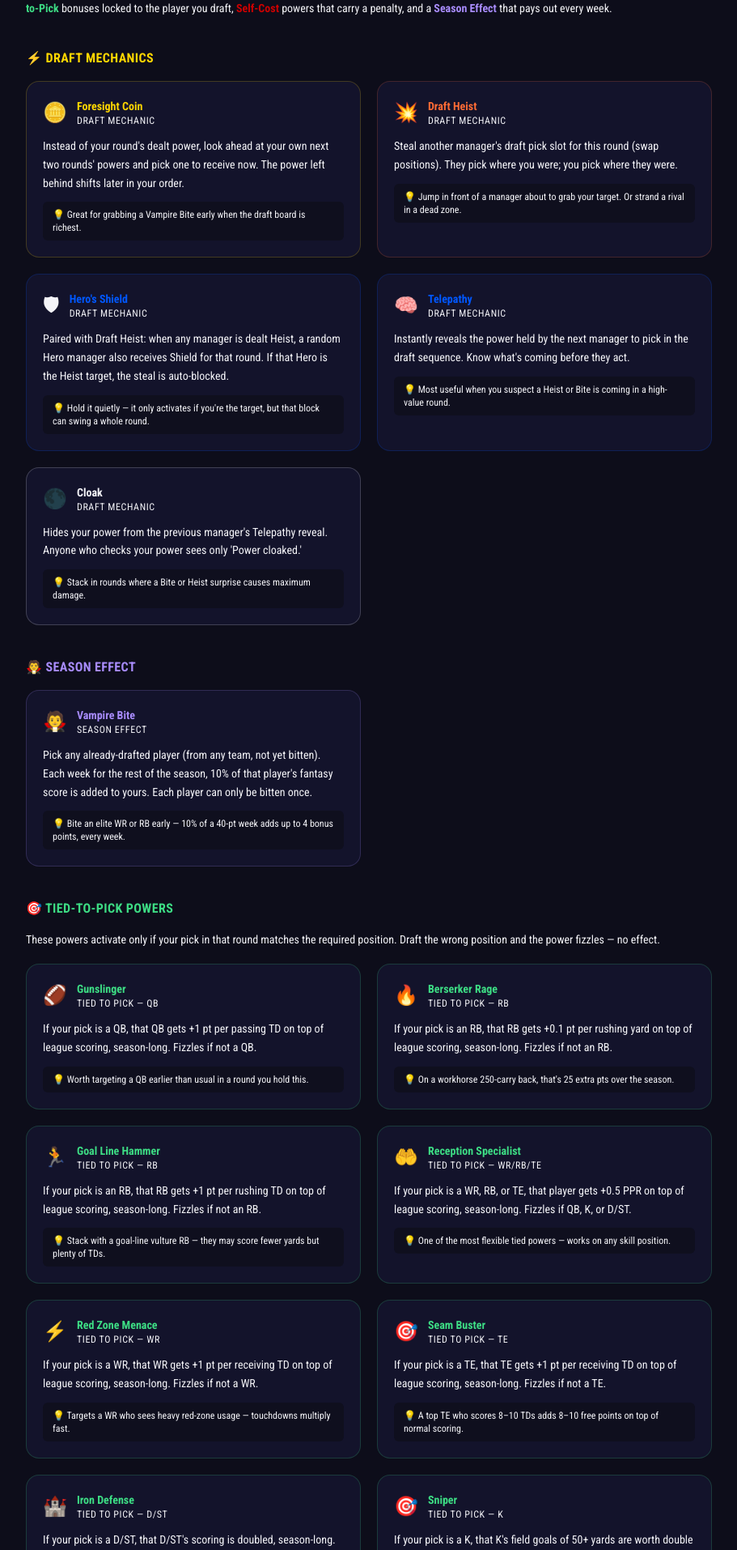
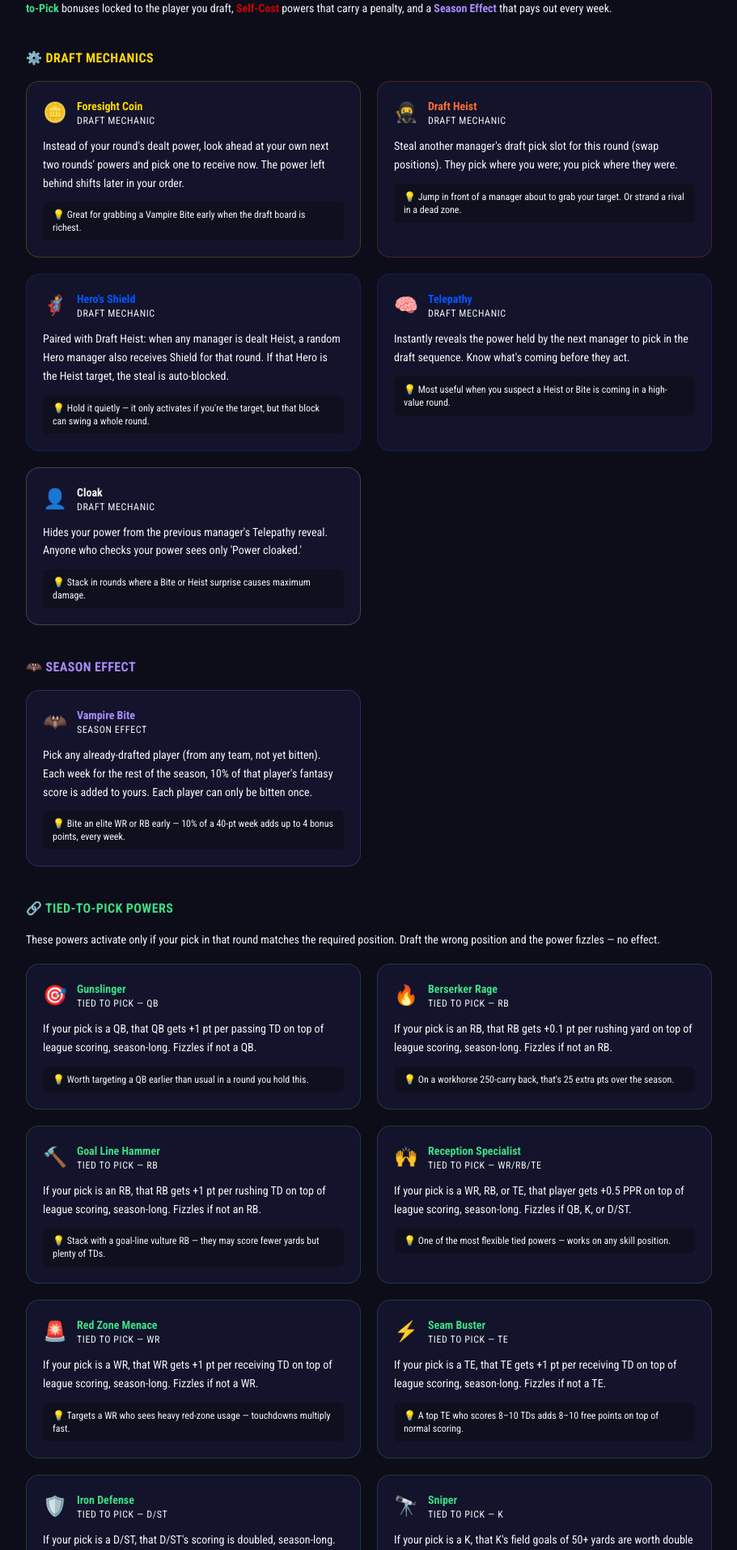
Before and after one commit to ecrafrnir3-cmyk/uff-platform, a Next.js app: page /guide in a window 1280 px wide. Shown: the part 1346-3260 px from the top of the page at 81% size, without its empty margins (184-1095 px from the left). Built offline with nearby package versions, Linux system fonts and the light colour scheme.

Commit message:
feat: power emoji badges on lineup cards, compact powers section, guide icons

```diff
--- a/src/app/dashboard/league/[id]/roster/page.tsx
+++ b/src/app/dashboard/league/[id]/roster/page.tsx
@@ -39,6 +39,10 @@ interface NegatedPlayerRow {
   player_id: string;
   players: { full_name: string } | null;
   restored_at: string | null;
+}
+interface PlayerPowerRow {
+  player_id: string;
+  power: string;
 }
 interface NewsItem { title: string; link: string; }
 interface TradeRow {
@@ -90,6 +94,21 @@ const POS_COLOR: Record<string, string> = {
   K:   "#f4f4f8",
   DEF: VILLAIN_COLOR,
   DST: VILLAIN_COLOR,
+};
+
+// Draft-mechanic slugs are excluded from roster badges (they fired during the draft)
+const SLUG_TO_POWER_INFO: Record<string, { emoji: string; name: string }> = {
+  gunslinger:           { emoji: "🎯", name: "Gunslinger" },
+  berserker_rage:       { emoji: "🔥", name: "Berserker Rage" },
+  reception_specialist: { emoji: "🙌", name: "Reception Specialist" },
+  iron_defense:         { emoji: "🛡️", name: "Iron Defense" },
+  red_zone_menace:      { emoji: "🚨", name: "Red Zone Menace" },
+  goal_line_hammer:     { emoji: "🔨", name: "Goal Line Hammer" },
+  seam_buster:          { emoji: "⚡", name: "Seam Buster" },
+  sniper:               { emoji: "🔭", name: "Sniper" },
+  power_negation:       { emoji: "❌", name: "Power Negation" },
+  time_stone:           { emoji: "⏳", name: "Time Stone" },
+  vampire_bite:         { emoji: "🦇", name: "Vampire Bite" },
 };
 
 const POWER_STATUS_STYLES: Record<string, { label: string; color: string; bg: string }> = {
@@ -365,6 +384,7 @@ export default async function RosterPage({
     { data: gameScheduleRows },
     { data: weeklyToken },
     { data: pastTokenRows },
+    { data: playerPowerRows },
   ] = await Promise.all([
     supabase
       .from("uff_roster_players")
@@ -425,6 +445,13 @@ export default async function RosterPage({
       .eq("league_id", leagueId)
       .eq("member_id", me.id)
       .eq("status", "used"),
+    // Season powers tied to specific players (excludes draft mechanics)
+    supabase
+      .from("player_draft_powers")
+      .select("player_id, power")
+      .eq("league_id", leagueId)
+      .eq("drafted_by_user_id", user.id)
+      .returns<PlayerPowerRow[]>(),
   ]);
 
   // ── Token 9 (Recon): reveal opponent's token ────────────────────────────────────────
@@ -543,6 +570,13 @@ export default async function RosterPage({
   const negatedPlayer  = negatedList[0] ?? null;
   const pastUsedTokenIds = (pastTokenRows ?? []).map((r: { token_id: number }) => r.token_id);
 
+  // Build player_id → { emoji, name } map for inline badges on lineup cards
+  const playerPowers: Record<string, { emoji: string; name: string }> = {};
+  for (const row of (playerPowerRows ?? [])) {
+    const info = SLUG_TO_POWER_INFO[row.power];
+    if (info) playerPowers[row.player_id] = info;
+  }
+
   const slotsConfig: Record<string, number> =
     (league.lineup_slots as Record<string, number>) ??
     { QB: 1, RB: 2, WR: 2, TE: 1, FLEX: 1, K: 1, DEF: 1 };
@@ -654,6 +688,7 @@ export default async function RosterPage({
             lockTime={getWeekLockTime(week).toISOString()}
             gameTimes={Object.keys(gameTimes).length > 0 ? gameTimes : undefined}
             seasonPts={seasonPts}
+            playerPowers={Object.keys(playerPowers).length > 0 ? playerPowers : undefined}
           />
         )}
 
@@ -811,14 +846,17 @@ export default async function RosterPage({
         {/* ── Bottom row: Powers | Activity | News ── */}
         <div className="grid grid-cols-1 gap-6 lg:grid-cols-3">
 
-          {/* Powers + chips */}
+          {/* Powers — compact chip row */}
           <section className="flex flex-col gap-3">
             <h2 className="text-lg font-semibold" style={{ color: "#FFD700" }}>Your Powers</h2>
+
+            {/* Restore chip action */}
             {availableChips > 0 && (
               <div className="rounded-lg border px-3 py-2" style={{ borderColor: HERO_COLOR, background: "rgba(0,87,255,0.07)" }}>
-                <p className="text-xs uppercase tracking-wide" style={{ color: HERO_COLOR }}>Power Restore Chips</p>
-                <p className="mt-0.5 text-sm font-semibold">{availableChips} chip{availableChips !== 1 ? "s" : ""} available</p>
-                {negatedPlayer && (
+                <p className="text-xs uppercase tracking-wide" style={{ color: HERO_COLOR }}>
+                  Power Restore Chips — {availableChips} available
+                </p>
+                {negatedPlayer ? (
                   <form action={useRestoreChip} className="mt-2">
                     <input type="hidden" name="leagueId" value={leagueId} />
                     <input type="hidden" name="chipId"   value={chipList[0].id} />
@@ -828,36 +866,39 @@ export default async function RosterPage({
                       Restore {negatedPlayer.players?.full_name?.split(" ").pop() ?? "player"}
                     </button>
                   </form>
+                ) : (
+                  <p className="mt-1 text-xs" style={{ color: "#f4f4f8" }}>No negated players — bank it or trade it.</p>
                 )}
-                {!negatedPlayer && <p className="mt-1 text-xs" style={{ color: "#f4f4f8" }}>No negated players &mdash; bank it or trade it.</p>}
               </div>
             )}
+
+            {/* Compact power chips — season-effect and tied-to-pick only (draft mechanics excluded) */}
             {powerList.length === 0 ? (
               <p className="rounded-lg border p-4 text-sm" style={{ borderColor: "#2a2a40", color: "#f4f4f8" }}>
-                Powers are assigned during the draft &mdash; none yet.
+                Powers are assigned during the draft — none yet.
               </p>
             ) : (
-              <div className="flex flex-col gap-2">
-                {powerList.map((p) => {
-                  const status    = p.team_active_powers?.[0]?.status ?? "pending";
-                  const isNegated = status === "negated";
-                  return (
-                    <div key={p.id} className="rounded-lg border p-3"
-                      style={{ borderColor: isNegated ? "rgba(204,0,0,0.4)" : "#2a2a40" }}>
-                      <div className="flex items-center justify-between gap-2">
-                        <p className="text-xs uppercase tracking-wide" style={{ color: "#f4f4f8" }}>Round {p.round}</p>
-                        <PowerStatusBadge status={status} />
+              <div className="flex flex-wrap gap-2">
+                {powerList
+                  .filter((p) => p.draft_powers?.category !== "Draft Mechanic")
+                  .map((p) => {
+                    const status   = p.team_active_powers?.[0]?.status ?? "pending";
+                    const name     = p.draft_powers?.name ?? "Unknown";
+                    const slugKey  = Object.entries(SLUG_TO_POWER_INFO).find(([, v]) => v.name === name)?.[0];
+                    const emoji    = slugKey ? SLUG_TO_POWER_INFO[slugKey].emoji : "⚡";
+                    const s = POWER_STATUS_STYLES[status] ?? POWER_STATUS_STYLES.pending;
+                    return (
+                      <div
+                        key={p.id}
+                        title={`Round ${p.round} · ${status}`}
+                        className="flex items-center gap-1.5 rounded-full border px-3 py-1 text-xs font-semibold"
+                        style={{ borderColor: s.color + "55", background: s.bg, color: s.color }}
+                      >
+                        <span>{emoji}</span>
+                        <span>{name}</span>
                       </div>
-                      <p className="mt-1 text-sm font-semibold">{p.draft_powers?.name ?? "Unknown power"}</p>
-                      {isNegated && negatedPlayer && (
-                        <p className="mt-1 text-xs" style={{ color: VILLAIN_COLOR }}>
-                          {negatedPlayer.players?.full_name ?? "Your pick"} scoring halved.
-                          {availableChips > 0 ? " Use a chip above to restore." : " Earn a chip to restore."}
-                        </p>
-                      )}
-                    </div>
-                  );
-                })}
+                    );
+                  })}
               </div>
             )}
           </section>
--- a/src/app/guide/page.tsx
+++ b/src/app/guide/page.tsx
@@ -193,18 +193,18 @@ export default function GuidePage() {
 
           {/* Draft Mechanics */}
           <h3 className="text-base font-bold uppercase tracking-wide mb-4" style={{ color: "#FFD700" }}>
-            ⚡ Draft Mechanics
+            ⚙️ Draft Mechanics
           </h3>
           <div className="grid grid-cols-1 sm:grid-cols-2 gap-5 mb-10">
             <PowerCard name="Foresight Coin" category="Draft Mechanic" icon="🪙"
               description="Instead of your round's dealt power, look ahead at your own next two rounds' powers and pick one to receive now. The power left behind shifts later in your order."
               tip="💡 Great for grabbing a Vampire Bite early when the draft board is richest."
               accent="#FFD700" />
-            <PowerCard name="Draft Heist" category="Draft Mechanic" icon="💥"
+            <PowerCard name="Draft Heist" category="Draft Mechanic" icon="🥷"
               description="Steal another manager's draft pick slot for this round (swap positions). They pick where you were; you pick where they were."
               tip="💡 Jump in front of a manager about to grab your target. Or strand a rival in a dead zone."
               accent="#FF6B35" />
-            <PowerCard name="Hero's Shield" category="Draft Mechanic" icon="🛡"
+            <PowerCard name="Hero's Shield" category="Draft Mechanic" icon="🦸"
               description="Paired with Draft Heist: when any manager is dealt Heist, a random Hero manager also receives Shield for that round. If that Hero is the Heist target, the steal is auto-blocked."
               tip="💡 Hold it quietly — it only activates if you're the target, but that block can swing a whole round."
               accent="#0057FF" />
@@ -212,7 +212,7 @@ export default function GuidePage() {
               description="Instantly reveals the power held by the next manager to pick in the draft sequence. Know what's coming before they act."
               tip="💡 Most useful when you suspect a Heist or Bite is coming in a high-value round."
               accent="#0057FF" />
-            <PowerCard name="Cloak" category="Draft Mechanic" icon="🌑"
+            <PowerCard name="Cloak" category="Draft Mechanic" icon="👤"
               description="Hides your power from the previous manager's Telepathy reveal. Anyone who checks your power sees only 'Power cloaked.'"
               tip="💡 Stack in rounds where a Bite or Heist surprise causes maximum damage."
               accent="#f4f4f8" />
@@ -220,10 +220,10 @@ export default function GuidePage() {
 
           {/* Season Effect */}
           <h3 className="text-base font-bold uppercase tracking-wide mb-4" style={{ color: "#a78bfa" }}>
-            🧛 Season Effect
+            🦇 Season Effect
           </h3>
           <div className="grid grid-cols-1 sm:grid-cols-2 gap-5 mb-10">
-            <PowerCard name="Vampire Bite" category="Season Effect" icon="🧛"
+            <PowerCard name="Vampire Bite" category="Season Effect" icon="🦇"
               description="Pick any already-drafted player (from any team, not yet bitten). Each week for the rest of the season, 10% of that player's fantasy score is added to yours. Each player can only be bitten once."
               tip="💡 Bite an elite WR or RB early — 10% of a 40-pt week adds up to 4 bonus points, every week."
               accent="#a78bfa" />
@@ -231,14 +231,14 @@ export default function GuidePage() {
 
           {/* Tied-to-Pick */}
           <h3 className="text-base font-bold uppercase tracking-wide mb-4" style={{ color: "#3DDC84" }}>
-            🎯 Tied-to-Pick Powers
+            🔗 Tied-to-Pick Powers
           </h3>
           <p className="text-sm mb-5" style={{ color: "#f4f4f8" }}>
             These powers activate only if your pick in that round matches the required position.
             Draft the wrong position and the power fizzles — no effect.
           </p>
           <div className="grid grid-cols-1 sm:grid-cols-2 gap-5 mb-10">
-            <PowerCard name="Gunslinger" category="Tied to Pick — QB" icon="🏈"
+            <PowerCard name="Gunslinger" category="Tied to Pick — QB" icon="🎯"
               description="If your pick is a QB, that QB gets +1 pt per passing TD on top of league scoring, season-long. Fizzles if not a QB."
               tip="💡 Worth targeting a QB earlier than usual in a round you hold this."
               accent="#3DDC84" />
@@ -246,27 +246,27 @@ export default function GuidePage() {
               description="If your pick is an RB, that RB gets +0.1 pt per rushing yard on top of league scoring, season-long. Fizzles if not an RB."
               tip="💡 On a workhorse 250-carry back, that's 25 extra pts over the season."
               accent="#3DDC84" />
-            <PowerCard name="Goal Line Hammer" category="Tied to Pick — RB" icon="🏃"
+            <PowerCard name="Goal Line Hammer" category="Tied to Pick — RB" icon="🔨"
               description="If your pick is an RB, that RB gets +1 pt per rushing TD on top of league scoring, season-long. Fizzles if not an RB."
               tip="💡 Stack with a goal-line vulture RB — they may score fewer yards but plenty of TDs."
               accent="#3DDC84" />
-            <PowerCard name="Reception Specialist" category="Tied to Pick — WR/RB/TE" icon="🤲"
+            <PowerCard name="Reception Specialist" category="Tied to Pick — WR/RB/TE" icon="🙌"
               description="If your pick is a WR, RB, or TE, that player gets +0.5 PPR on top of league scoring, season-long. Fizzles if QB, K, or D/ST."
               tip="💡 One of the most flexible tied powers — works on any skill position."
               accent="#3DDC84" />
-            <PowerCard name="Red Zone Menace" category="Tied to Pick — WR" icon="⚡"
+            <PowerCard name="Red Zone Menace" category="Tied to Pick — WR" icon="🚨"
               description="If your pick is a WR, that WR gets +1 pt per receiving TD on top of league scoring, season-long. Fizzles if not a WR."
               tip="💡 Targets a WR who sees heavy red-zone usage — touchdowns multiply fast."
               accent="#3DDC84" />
-            <PowerCard name="Seam Buster" category="Tied to Pick — TE" icon="🎯"
+            <PowerCard name="Seam Buster" category="Tied to Pick — TE" icon="⚡"
               description="If your pick is a TE, that TE gets +1 pt per receiving TD on top of league scoring, season-long. Fizzles if not a TE."
               tip="💡 A top TE who scores 8–10 TDs adds 8–10 free points on top of normal scoring."
               accent="#3DDC84" />
-            <PowerCard name="Iron Defense" category="Tied to Pick — D/ST" icon="🏰"
+            <PowerCard name="Iron Defense" category="Tied to Pick — D/ST" icon="🛡️"
               description="If your pick is a D/ST, that D/ST's scoring is doubled, season-long. Fizzles if not a D/ST."
               tip="💡 An elite defense with this power is worth a starting roster spot every single week."
               accent="#3DDC84" />
-            <PowerCard name="Sniper" category="Tied to Pick — K" icon="🎯"
+            <PowerCard name="Sniper" category="Tied to Pick — K" icon="🔭"
               description="If your pick is a K, that K's field goals of 50+ yards are worth double points, season-long. Fizzles if not a K."
               tip="💡 Pair with a deep-ball kicker on a dome team. Long FGs add up."
               accent="#3DDC84" />
@@ -281,7 +281,7 @@ export default function GuidePage() {
             ⚠️ Self-Cost Powers
           </h3>
           <div className="grid grid-cols-1 sm:grid-cols-2 gap-5">
-            <PowerCard name="Power Negation" category="Self-Cost" icon="☠️"
+            <PowerCard name="Power Negation" category="Self-Cost" icon="❌"
               description="The player you draft this round has their fantasy scoring halved, season-long — until you or a teammate restores them with a Power Restore Chip. This is a cost power, not a benefit."
               tip="⚠️ If you pull this, draft a throwaway pick for this round — don't waste a top target."
               accent="#CC0000" />
```
Also changed, not shown: src/app/dashboard/league/[id]/roster/DragDropLineup.tsx (+18 -0 lines).
